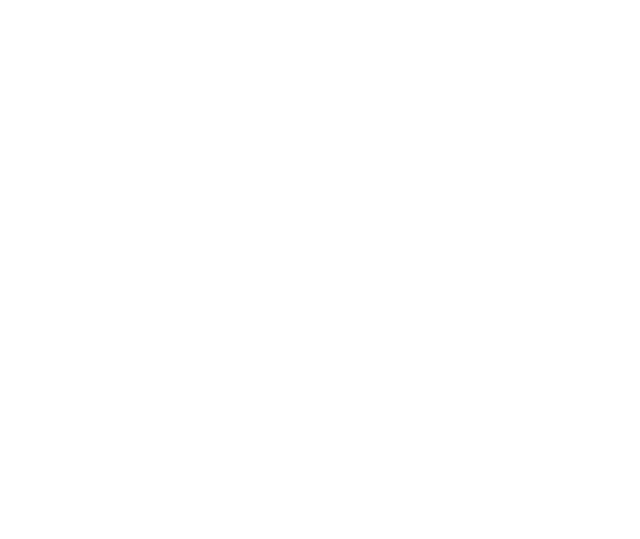
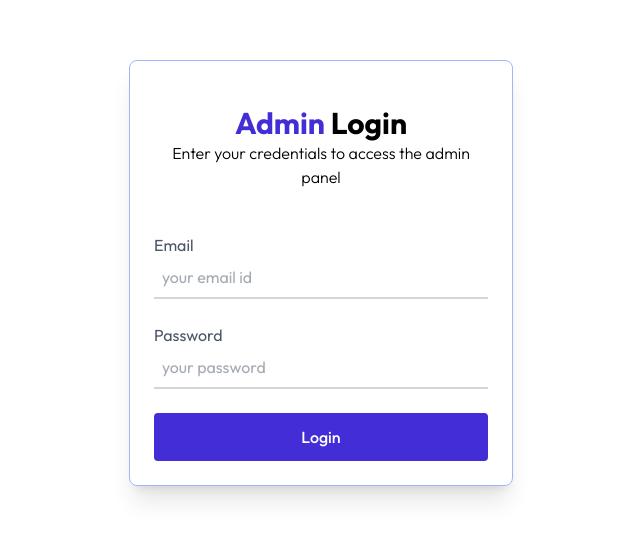
Before and after one commit to pradyumn8/StackPost-, a React (Vite) app in the folder client/: page /admin in a window 1280 px wide. Before the commit this address had no page. Shown: the part 127-666 px from the top of the page, without its empty margins (319-959 px from the left). Built offline with nearby package versions, Linux system fonts and the light colour scheme.

Commit message:
Admin page integration with requirement

```diff
--- a/client/src/App.jsx
+++ b/client/src/App.jsx
@@ -2,6 +2,12 @@
 import { Route, Routes } from 'react-router-dom'
 import Blog from './pages/Blog'
 import Home from './pages/Home'
+import Layout from './pages/admin/Layout'
+import AddBlog from './pages/admin/AddBlog'
+import ListBlog from './pages/admin/ListBlog'
+import Comments from './pages/admin/Comments'
+import Dashboard from './pages/admin/Dashboard'
+import Login from './components/admin/Login'
 
 const App = () => {
   return (
@@ -9,6 +15,12 @@
       <Routes>
         <Route path='/' element={<Home/>} />
         <Route path='/blog/:id' element={<Blog/>} />
+        <Route path='/admin' element={false ? <Layout/> : <Login/>}>
+          <Route index element={<Dashboard/>}/>
+          <Route path='addBlog' element={<AddBlog/>}/>
+          <Route path='listBlog' element={<ListBlog/>}/>
+          <Route path='comments' element={<Comments/>}/>
+        </Route>
       </Routes>
     </div>
   )
--- /dev/null
+++ b/client/src/components/admin/Login.jsx
@@ -0,0 +1,41 @@
+import React, { useState } from 'react'
+
+const Login = () => {
+
+    const [email, setEmail] = useState('')
+    const [password, setPassword] = useState('')
+
+    const handleSubmit = async (e) => {
+        e.preventDefault()
+    }
+
+    return (
+        <div className='flex items-center justify-center h-screen'>
+            <div className='w-full max-w-sm p-6 max-md:m-6 border border-indigo-300 shadow-xl shadow-primary/15 rounded-lg'>
+                <div className='flex flex-col items-center justify-center'>
+                    <div className='w-full py-5 text-center'>
+                        <h1 className='text-3xl font-bold'><span className='text-indigo-700'>Admin </span>Login</h1>
+                        <p className='font-light'>Enter your credentials to access the admin panel</p>
+                    </div>
+                    <form onSubmit={handleSubmit} className='mt-6 w-full sm:max-w-md text-gray-600'>
+                        <div className='flex flex-col'>
+                            <label>Email</label>
+                            <input onChange={e=> setEmail(e.target.value)}
+                            type="email" required placeholder='your email id' className='border-b-2 border-gray-300 p-2 outline-none mb-6' />
+                        </div>
+                        <div className='flex flex-col'>
+                            <label>Password</label>
+                            <input onChange={e=> setPassword(e.target.value)}
+                             type="password" required placeholder='your password' className='border-b-2 border-gray-300 p-2 outline-none mb-6' />
+                        </div>
+                        <div>
+                            <button type='submit' className='w-full py-3 font-medium bg-indigo-700 text-white rounded cursor-pointer hover:bg-indigo-900'>Login</button>
+                        </div>
+                    </form>
+                </div>
+            </div>
+        </div>
+    )
+}
+
+export default Login
--- /dev/null
+++ b/client/src/components/admin/Sidebar.jsx
@@ -0,0 +1,39 @@
+import React from 'react'
+import { NavLink } from 'react-router-dom'
+import { assets } from '../../assets/assets'
+
+const Sidebar = () => {
+  const baseClasses =
+    'flex items-center gap-3 py-3.5 px-3 md:px-9 md:min-w-64 cursor-pointer rounded-r-lg transition-all duration-200'
+
+  const getLinkClasses = (isActive) =>
+    `${baseClasses} ${
+      isActive
+        ? ' bg-indigo-100 border-r-4 border-indigo-400 text-primary font-semibold'
+        : 'text-gray-700 hover:bg-gray-100 active:bg-gray-200'
+    }`
+
+  return (
+    <div className='flex flex-col border-r border-gray-200 min-h-full pt-6'>
+      {/* Dashboard */}
+      <NavLink end to="/admin" className={({ isActive }) => getLinkClasses(isActive)}>
+        <img src={assets.home_icon} alt="" className='min-w-4 w-5' />
+        <p className='hidden md:inline-block'>Dashboard</p>
+      </NavLink>
+
+      {/* Blog Lists */}
+      <NavLink to="/admin/listBlog" className={({ isActive }) => getLinkClasses(isActive)}>
+        <img src={assets.list_icon} alt="" className='min-w-4 w-5' />
+        <p className='hidden md:inline-block'>Blog Lists</p>
+      </NavLink>
+
+      {/* Comments */}
+      <NavLink to="/admin/comments" className={({ isActive }) => getLinkClasses(isActive)}>
+        <img src={assets.comment_icon} alt="" className='min-w-4 w-5' />
+        <p className='hidden md:inline-block'>Comments</p>
+      </NavLink>
+    </div>
+  )
+}
+
+export default Sidebar
--- /dev/null
+++ b/client/src/pages/admin/AddBlog.jsx
@@ -0,0 +1,9 @@
+import React from 'react'
+
+const AddBlog = () => {
+  return (
+    <div>AddBlog</div>
+  )
+}
+
+export default AddBlog
--- /dev/null
+++ b/client/src/pages/admin/Comments.jsx
@@ -0,0 +1,9 @@
+import React from 'react'
+
+const Comments = () => {
+  return (
+    <div>Comments</div>
+  )
+}
+
+export default Comments
--- /dev/null
+++ b/client/src/pages/admin/Dashboard.jsx
@@ -0,0 +1,11 @@
+import React from 'react'
+
+const Dashboard = () => {
+  return (
+    <div>
+
+    </div>
+  )
+}
+
+export default Dashboard
--- /dev/null
+++ b/client/src/pages/admin/Layout.jsx
@@ -0,0 +1,26 @@
+import React from 'react'
+import { assets } from '../../assets/assets'
+import { Outlet, useNavigate } from 'react-router-dom'
+import Sidebar from '../../components/admin/Sidebar'
+
+const Layout = () => {
+    const navigate = useNavigate()
+    const logout = () => {
+        navigate('/')
+    }
+  return (
+    <>
+    <div className='flex items-center justify-between py-2 h-[70px] px-4 sm:px-12 border-b border-gray-200'>
+        <img src={assets.logo} alt="" className='w-32 sm:w-40 cursor-pointer'
+        onClick={()=>navigate('/')}/>
+        <button onClick={logout} className='text-sm px-8 py-2 bg-primary text-white rounded-full cursor-pointer'>Logout</button>
+    </div>
+    <div className='flex h-[calc(100vh-70px)]'>
+        <Sidebar/>
+        <Outlet/>
+    </div>
+    </>
+  )
+}
+
+export default Layout
--- /dev/null
+++ b/client/src/pages/admin/ListBlog.jsx
@@ -0,0 +1,9 @@
+import React from 'react'
+
+const ListBlog = () => {
+  return (
+    <div>ListBlog</div>
+  )
+}
+
+export default ListBlog
```
